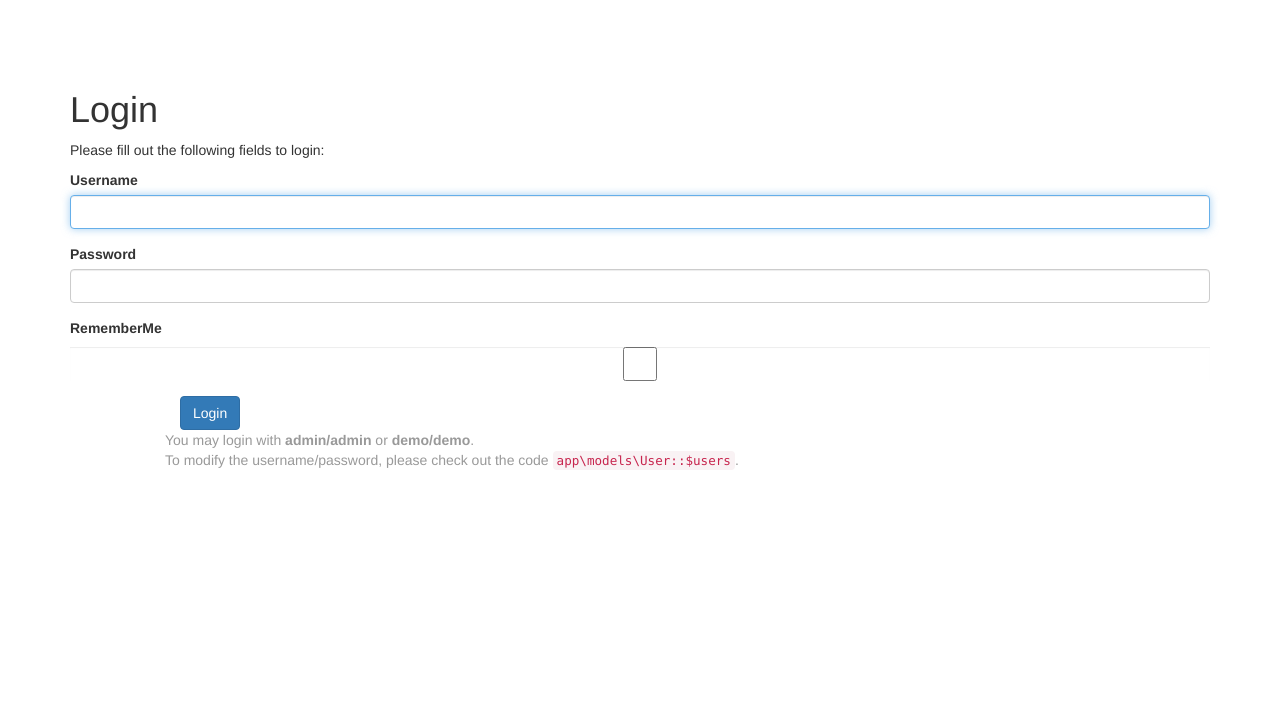
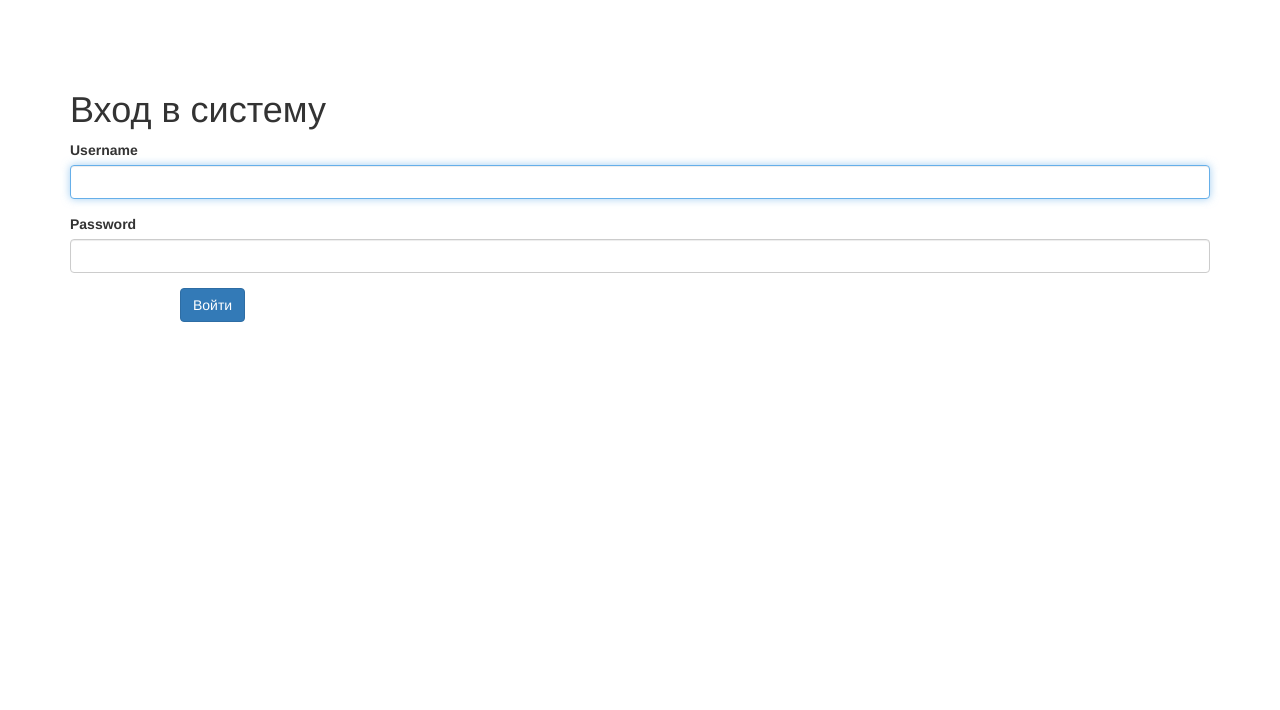
Before and after one commit to bgmir607605/bpt-ais, a Yii app: template basic/views/site/login.php in a window 1280 px wide. Shown: the top 710 px of the page. Run offline with PHP 8.4 and a stand-in for Yii, Linux system fonts and the light colour scheme; the template is opened without the code that fills it, so the values that code supplies are empty; form fields are guessed from the names that the template uses; some libraries are stand-ins or nearby versions.

Commit message:
Руссификация страницы авторизации

```diff
--- a/basic/views/site/login.php
+++ b/basic/views/site/login.php
@@ -7,13 +7,12 @@
 use yii\helpers\Html;
 use yii\bootstrap\ActiveForm;
 
-$this->title = 'Login';
+$this->title = 'Вход в систему';
 $this->params['breadcrumbs'][] = $this->title;
 ?>
 <div class="site-login">
     <h1><?= Html::encode($this->title) ?></h1>
 
-    <p>Please fill out the following fields to login:</p>
 
     <?php $form = ActiveForm::begin([
         'id' => 'login-form',
@@ -28,20 +27,12 @@ $this->params['breadcrumbs'][] = $this->title;
 
         <?= $form->field($model, 'password')->passwordInput() ?>
 
-        <?= $form->field($model, 'rememberMe')->checkbox([
-            'template' => "<div class=\"col-lg-offset-1 col-lg-3\">{input} {label}</div>\n<div class=\"col-lg-8\">{error}</div>",
-        ]) ?>
-
         <div class="form-group">
             <div class="col-lg-offset-1 col-lg-11">
-                <?= Html::submitButton('Login', ['class' => 'btn btn-primary', 'name' => 'login-button']) ?>
+                <?= Html::submitButton('Войти', ['class' => 'btn btn-primary', 'name' => 'login-button']) ?>
             </div>
         </div>
 
     <?php ActiveForm::end(); ?>
 
-    <div class="col-lg-offset-1" style="color:#999;">
-        You may login with <strong>admin/admin</strong> or <strong>demo/demo</strong>.<br>
-        To modify the username/password, please check out the code <code>app\models\User::$users</code>.
-    </div>
 </div>
```
